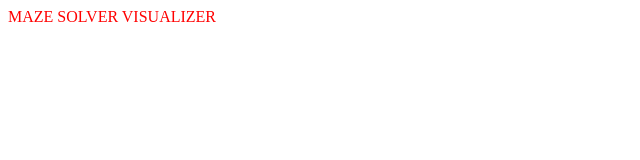
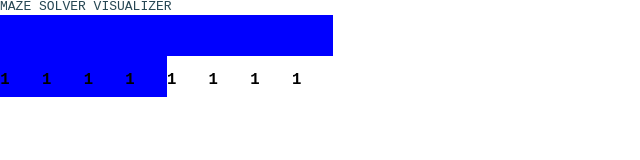
Before and after one commit to magalipujol/MazeSolver, a plain HTML site: page index.html in a window 1280 px wide. Shown: the whole page, without its empty margins (0-640 px from the left). Drawn offline with nearby package versions, Linux system fonts and the light colour scheme.

Commit message:
started with design

```diff
--- a/index.html
+++ b/index.html
@@ -3,15 +3,41 @@
     <meta charset="UTF-8">
     <meta http-equiv="X-UA-Compatible" content="IE=edge">
     <meta name="viewport" content="width=device-width, initial-scale=1.0">
-
+    <!-- Pure.css -->
+    <link rel="stylesheet" href="https://unpkg.com/purecss@2.0.6/build/pure-min.css"
+     integrity="sha384-Uu6IeWbM+gzNVXJcM9XV3SohHtmWE+3VGi496jvgX1jyvDTXfdK+rfZc8C1Aehk5"
+    crossorigin="anonymous">
+    <!-- Pure.css grid -->
+    <link rel="stylesheet" href="https://unpkg.com/purecss@2.0.6/build/grids-responsive-min.css" />
     <!-- Stylesheet -->
     <link rel="stylesheet" href="styles.css">
     <title>Maze solver</title>
 </head>
 <body>
     <header>Maze solver Visualizer</header>
-    <source src="asserts.js"></script>
+
+    <div id="maze" class="pure-g">
+        <div class="pure-u-1-12 grid-space"><p></p></div>
+        <div class="pure-u-1-12 grid-space"><p></p></div>
+        <div class="pure-u-1-12 grid-space"><p></p></div>
+        <div class="pure-u-1-12 grid-space"><p></p></div>
+        <div class="pure-u-1-12 grid-space"><p></p></div>
+        <div class="pure-u-1-12 grid-space"><p></p></div>
+        <div class="pure-u-1-12 grid-space"><p></p></div>
+        <div class="pure-u-1-12 grid-space"><p></p></div>
+    </div>
+    <div id="maze1" class="pure-g">
+        <div class="pure-u-1-12 grid-space"><p>1</p></div>
+        <div class="pure-u-1-12 grid-space"><p>1</p></div>
+        <div class="pure-u-1-12 grid-space"><p>1</p></div>
+        <div class="pure-u-1-12 grid-space"><p>1</p></div>
+        <div class="pure-u-1-12 "><p>1</p></div>
+        <div class="pure-u-1-12 "><p>1</p></div>
+        <div class="pure-u-1-12"><p>1</p></div>
+        <div class="pure-u-1-12 "><p>1</p></div>
+    </div>
     <script src="mazeDatabase.js"></script>
+    <script src="main.js"></script>
     <script src="mazeSolver.js"></script>
 </body>
 </html>
--- /dev/null
+++ b/main.js
@@ -0,0 +1,6 @@
+// for (let i = 0; i < mazes.maze1.matrix.length; i++) {
+//     var div = document.createElement('div')
+//     div.innerHTML += mazes.maze1.matrix.length[i]
+// }
+
+// document.getElementById("maze").appendChild(div)
--- a/styles.css
+++ b/styles.css
@@ -1,4 +1,43 @@
+/* color scheme */
+:root {
+    /* maze colors */
+    --walls: #264653;
+    --wrongPath: #e76f51;
+    --correctPath: #2a9d8f;
+    --empty: #f2da9d;
+    /* page colors */
+    --dark-blue: #264653;
+    --blue-green: #2a9d8f;
+    --mustard: #E9C46A;
+    --orange: #F4A261;
+    --burnt-sienna: #E76F51;
+
+}
+
 header {
-    color: red;
+    color: var(--dark-blue);
     text-transform: uppercase;
 }
+
+body {
+    font-family: monospace;
+}
+
+#maze, #maze1 {
+    max-width: 500px;
+
+}
+
+p {
+    font-family: monospace;
+    font-weight: bold;
+    font-size: larger;
+    text-align: center;
+    border: 1px blue;
+    height: 10px;
+    width: 10px;
+}
+
+.grid-space{
+    background-color: blue;
+}
```
